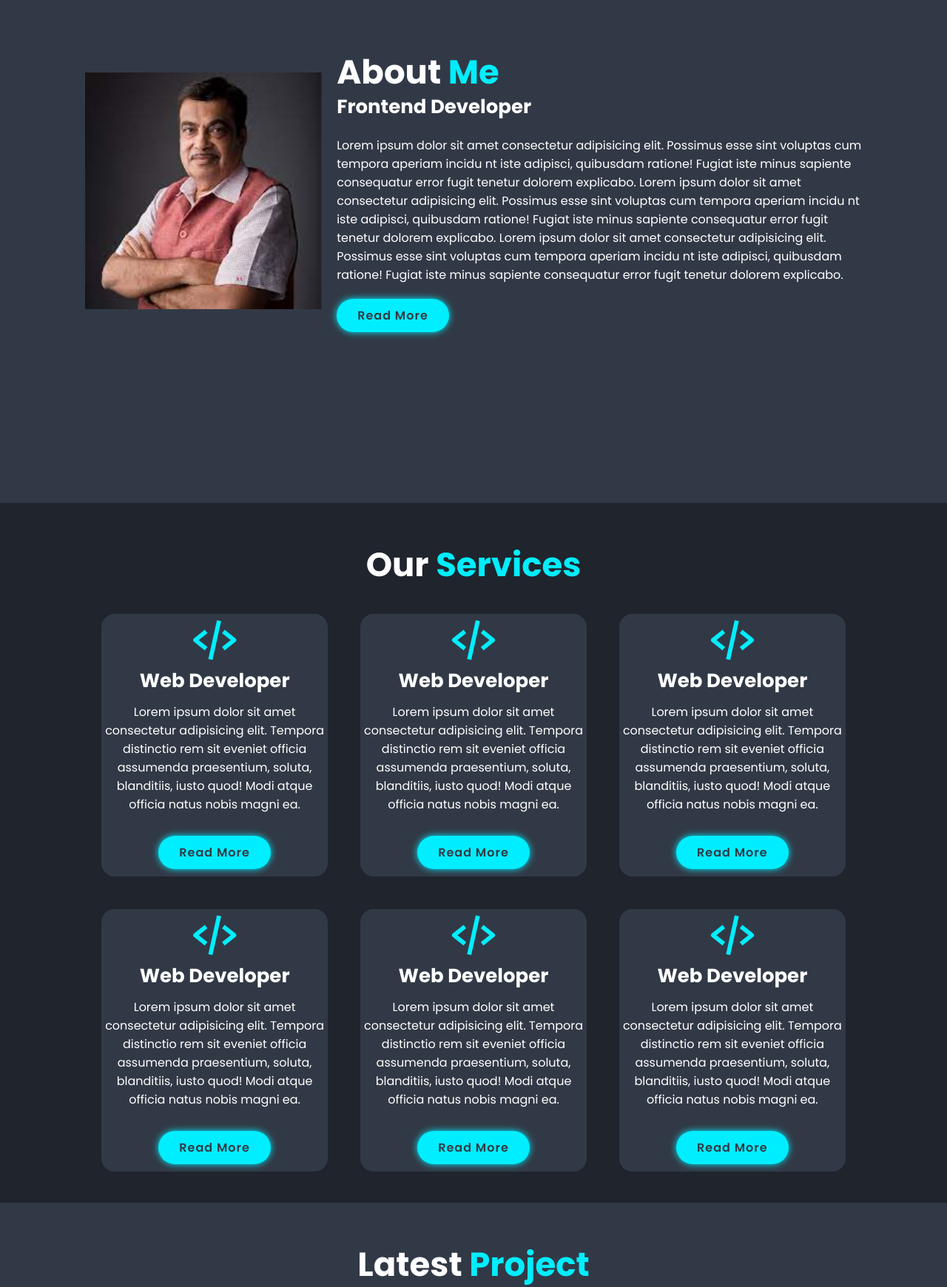
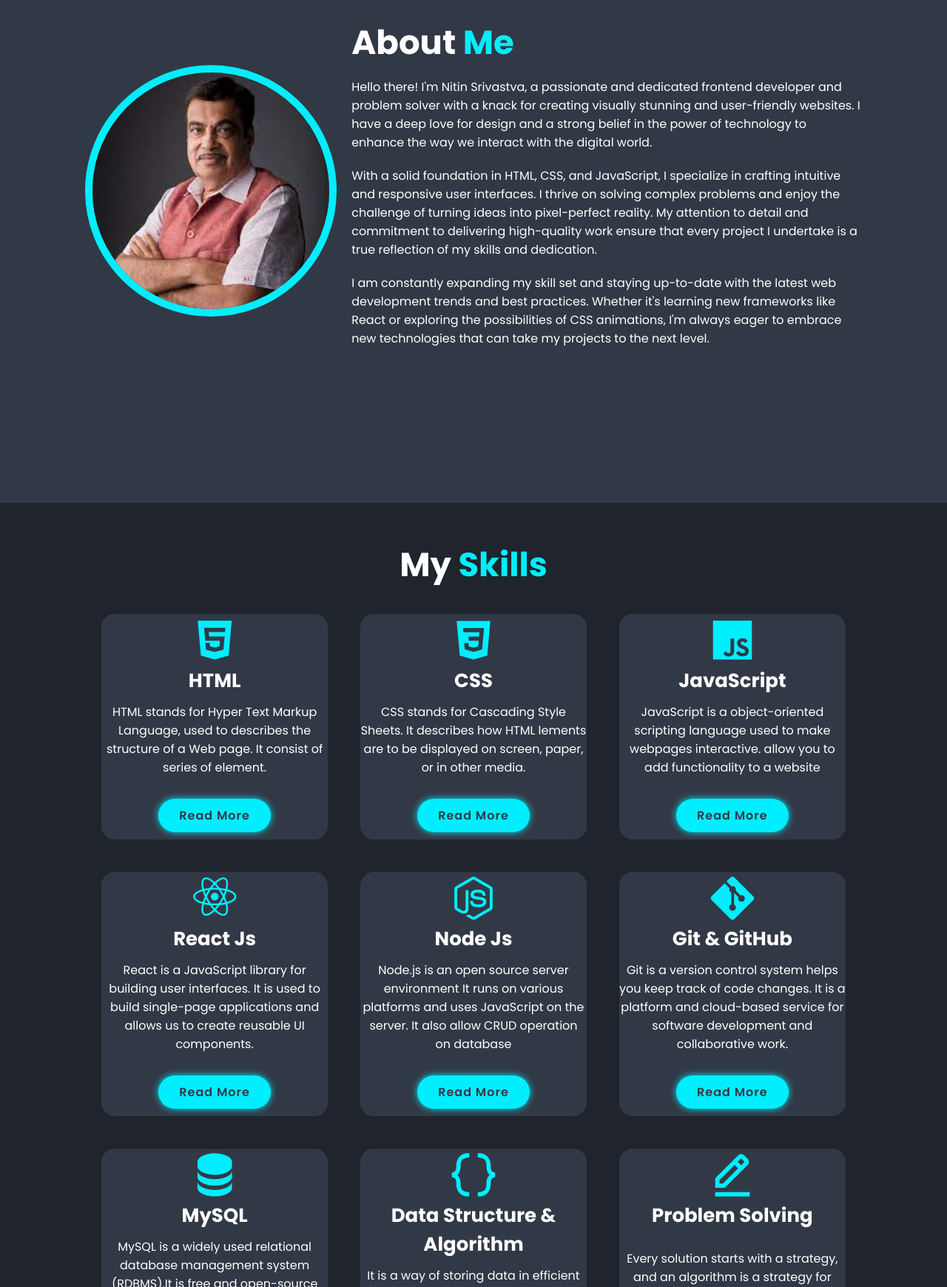
Before and after one commit to NITIN0302/Portfolio, a plain HTML site: page index.html in a window 1280 px wide. Shown: the part 1060-2800 px from the top of the page at 74% size. Drawn offline with nearby package versions, Linux system fonts and the light colour scheme.

Commit message:
Skill section modified

```diff
--- a/index.html
+++ b/index.html
@@ -19,8 +19,8 @@
         <nav class="navbar">
             <a href="#home" class="active">Home</a>
             <a href="#about">About</a>
-            <a href="#services">Services</a>
-            <a href="#portfolio">Portfolio</a>
+            <a href="#services">Skills</a>
+            <a href="#portfolio">Project</a>
             <a href="#contact">Contact</a>
         </nav>
     </header>
@@ -32,17 +32,15 @@
             <h3>Hello, It's Me</h3>
             <h1>Nitin Srivastva</h1>
             <h3>And I'm a <span class="multiple-text"></span></h3>
-            <p>Lorem ipsum dolor sit amet
-                consectetur adipisicing elit. Esse alias,
-                in facere rerum corporis modi aperiam accusamus
-                libero quia nobis iste excepturi</p>
+            <p>I like to craft solid and scalable frontend products with great user experience
+                and currently I also working on the decentralised applications.</p>
             <div class="social-media">
-                <a href=""><i class='bx bxl-linkedin'></i></a>
-                <a href=""><i class='bx bxl-github'></i></a>
-                <a href=""><i class='bx bx-link'></i></a>
-                <a href=""><i class='bx bxl-facebook'></i></a>
+                <a href="https://www.linkedin.com/in/nitin-srivastva-2b43ab202/"><i class='bx bxl-linkedin'></i></a>
+                <a href="https://github.com/NITIN0302"><i class='bx bxl-github'></i></a>
+                <a href="https://www.facebook.com/profile.php?id=100035098817718"><i class='bx bxl-facebook'></i></a>
+                <a href="https://linktr.ee/nitin0302"><i class='bx bx-link'></i></a>
             </div>
-            <a href="#" class="btn">Download CV</a>
+            <a href="resume.pdf" class="btn" target="_blank">Download CV</a>
         </div>
         <div class="home-img">
             <img src="download.jpg" alt="">
@@ -57,97 +55,132 @@
         </div>
         <div class="about-content">
             <h2 class="heading"> About <span>Me</span></h2>
-            <h3>Frontend Developer</h3>
             <p>
-                Lorem ipsum dolor sit amet consectetur adipisicing elit.
-                Possimus esse sint voluptas cum tempora aperiam incidu
-                nt iste adipisci, quibusdam ratione! Fugiat iste minus
-                sapiente consequatur error fugit tenetur dolorem explicabo.
-                Lorem ipsum dolor sit amet consectetur adipisicing elit.
-                Possimus esse sint voluptas cum tempora aperiam incidu
-                nt iste adipisci, quibusdam ratione! Fugiat iste minus
-                sapiente consequatur error fugit tenetur dolorem explicabo.
-                Lorem ipsum dolor sit amet consectetur adipisicing elit.
-                Possimus esse sint voluptas cum tempora aperiam incidu
-                nt iste adipisci, quibusdam ratione! Fugiat iste minus
-                sapiente consequatur error fugit tenetur dolorem explicabo.
+                Hello there! I'm Nitin Srivastva, a passionate and dedicated frontend developer
+                and problem solver
+                with a knack for creating visually stunning and user-friendly websites. I have
+                a deep love for design and a strong belief in the power of technology to enhance
+                the way we interact with the digital world.</p>
+            <p>
+                With a solid foundation in HTML, CSS, and JavaScript, I specialize in crafting
+                intuitive and responsive user interfaces. I thrive on solving complex problems
+                and enjoy the challenge of turning ideas into pixel-perfect reality. My attention
+                 to detail and commitment to delivering high-quality work ensure that every project
+                 I undertake is a true reflection of my skills and dedication.
             </p>
-            <a href="#" class="btn">Read More</a>
+            <p>
+                I am constantly expanding my skill set and staying up-to-date with the latest web
+                development trends and best practices. Whether it's learning new frameworks like React
+                or exploring the possibilities of CSS animations, I'm always eager to embrace new
+                technologies that can take my projects to the next level.
+            </p>
+            <!-- <a href="#" class="btn">Read More</a> -->
         </div>
     </section>
 
     <!-- services content design -->
 
     <section class="services" id="services">
-        <h2 class="heading">Our <span>Services</span></h2>
+        <h2 class="heading">My <span>Skills</span></h2>
         <div class="service-container">
             <div class="services-box">
-                <i class='bx bx-code-alt'></i>
-                <h3>Web Developer</h3>
-                <p>Lorem ipsum dolor sit amet consectetur adipisicing
-                    elit. Tempora distinctio rem sit eveniet officia
-                    assumenda praesentium, soluta, blanditiis,
-                    iusto quod! Modi atque officia natus nobis magni ea.</p>
-
-                <a href="#" class="btn">Read More</a>
+                <i class='bx bxl-html5'></i>
+                <h3>HTML</h3>
+                <p>
+                    HTML stands for Hyper Text Markup Language,
+                    used to describes the structure of a Web page.
+                    It consist of series of element.
+                </p>
+                <a href="https://developer.mozilla.org/en-US/docs/Web/HTML" class="btn">Read More</a>
             </div>
 
             <div class="services-box">
-                <i class='bx bx-code-alt'></i>
-                <h3>Web Developer</h3>
-                <p>Lorem ipsum dolor sit amet consectetur adipisicing
-                    elit. Tempora distinctio rem sit eveniet officia
-                    assumenda praesentium, soluta, blanditiis,
-                    iusto quod! Modi atque officia natus nobis magni ea.</p>
-
-                <a href="#" class="btn">Read More</a>
+                <i class='bx bxl-css3'></i>
+                <h3>CSS</h3>
+                <p>
+                    CSS stands for Cascading Style Sheets. It describes
+                    how HTML lements are to be displayed on screen, paper,
+                    or in other media.
+                </p>
+                <a href="https://developer.mozilla.org/en-US/docs/Web/CSS" class="btn">Read More</a>
             </div>
 
             <div class="services-box">
-                <i class='bx bx-code-alt'></i>
-                <h3>Web Developer</h3>
-                <p>Lorem ipsum dolor sit amet consectetur adipisicing
-                    elit. Tempora distinctio rem sit eveniet officia
-                    assumenda praesentium, soluta, blanditiis,
-                    iusto quod! Modi atque officia natus nobis magni ea.</p>
-
-                <a href="#" class="btn">Read More</a>
+                <i class='bx bxl-javascript'></i>
+                <h3>JavaScript</h3>
+                <p>JavaScript is a object-oriented scripting language used
+                    to make webpages interactive.
+                    allow you to add functionality to a website</p>
+                <a href="https://developer.mozilla.org/en-US/docs/Web/JavaScript" class="btn">Read More</a>
             </div>
         </div>
         <div class="service-container">
             <div class="services-box">
-                <i class='bx bx-code-alt'></i>
-                <h3>Web Developer</h3>
-                <p>Lorem ipsum dolor sit amet consectetur adipisicing
-                    elit. Tempora distinctio rem sit eveniet officia
-                    assumenda praesentium, soluta, blanditiis,
-                    iusto quod! Modi atque officia natus nobis magni ea.</p>
-
-                <a href="#" class="btn">Read More</a>
+                <i class='bx bxl-react'></i>
+                <h3>React Js</h3>
+                <p>React is a JavaScript library for building user interfaces.
+                    It is used to build single-page applications
+                    and allows us to create reusable UI components.
+                </p>
+                <a href="https://react.dev/" class="btn">Read More</a>
             </div>
 
             <div class="services-box">
-                <i class='bx bx-code-alt'></i>
-                <h3>Web Developer</h3>
-                <p>Lorem ipsum dolor sit amet consectetur adipisicing
-                    elit. Tempora distinctio rem sit eveniet officia
-                    assumenda praesentium, soluta, blanditiis,
-                    iusto quod! Modi atque officia natus nobis magni ea.</p>
+                <i class='bx bxl-nodejs'></i>
+                <h3>Node Js</h3>
+                <p>Node.js is an open source server environment
+                    It runs on various platforms
+                    and uses JavaScript on the server.
+                    It also allow CRUD operation on database</p>
+                <a href="https://developer.mozilla.org/en-US/docs/Glossary/Node" class="btn">Read More</a>
 
-                <a href="#" class="btn">Read More</a>
             </div>
 
             <div class="services-box">
-                <i class='bx bx-code-alt'></i>
-                <h3>Web Developer</h3>
-                <p>Lorem ipsum dolor sit amet consectetur adipisicing
-                    elit. Tempora distinctio rem sit eveniet officia
-                    assumenda praesentium, soluta, blanditiis,
-                    iusto quod! Modi atque officia natus nobis magni ea.</p>
+                <i class='bx bxl-git'></i>
+                <h3>Git & GitHub</h3>
+                <p> Git is a version control system
+                    helps you keep track of code changes.
+                    It is a platform and cloud-based service for software development and collaborative work. </p>
+                <a href="https://developer.mozilla.org/en-US/docs/Glossary/git" class="btn">Read More</a>
 
-                <a href="#" class="btn">Read More</a>
             </div>
         </div>
+
+        <div class="service-container">
+            <div class="services-box">
+                <i class='bx bxs-data'></i>
+                <h3>MySQL</h3>
+                <p>
+                    MySQL is a widely used relational database
+                    management system (RDBMS).It is free and open-source
+                    and is ideal for both small and large applications which uses database management.
+                </p>
+                <br>
+                <a href="https://developer.mozilla.org/en-US/docs/Glossary/SQL" class="btn">Read More</a>
+            </div>
+
+            <div class="services-box">
+                <i class='bx bx-code-curly'></i>
+                <h3>Data Structure & Algorithm</h3>
+                <p> It is a way of storing data in efficient manner.
+                    An algorithm is a finite sequence of instruction for solvind a problem.
+                </p>
+                <br>
+                <a href="https://github.com/NITIN0302/Data_Structures" class="btn">Read More</a>
+            </div>
+
+            <div class="services-box">
+                <i class='bx bx-edit-alt'></i>
+                <h3>Problem Solving</h3>
+                <br>
+                <p> Every solution starts with a strategy, and an algorithm
+                    is a strategy for solving a coding problem.
+                    Efficient problem solver have strong observation and intutions.
+                </p>
+                <br>
+                <a href="https://github.com/NITIN0302/Leetcode" class="btn">Read More</a>
+            </div>
     </section>
 
     <!-- portfolio section -->
@@ -156,27 +189,30 @@
         <h2 class="heading">Latest <span>Project</span></h2>
         <div class="portfolio-container">
             <div class="portfolio-box">
-                <img src="download.jpg" alt="image of project">
+                <img src="project1.jpg" alt="image of project">
                 <div class="portfolio-layer">
-                    <h4>Web Deisgn</h4>
-                    <p>Lorem ipsum dolor sit amet consectetur adipisicing elit. Est explicabo recusandae pariatur, fugiat quos, consectetur, dicta maxime iure impedit dignissimos eius quasi reiciendis amet voluptas quas. Enim doloribus mollitia ullam?</p>
-                    <a href="#"><i class='bx bx-link-external'></i></a>
+                    <h4>Music-NFT</h4>
+                    <p>Designed and implemented a Music_NFT project, leveraging blockchain technology which is 80% more safer than web2.
+                        Developed a Decentralized plateform to create, tokenize, and sell music assets as non-fungible tokens (NFTs).</p>
+                    <a href="https://github.com/NITIN0302/Music_NFT"><i class='bx bx-link-external'></i></a>
                 </div>
             </div>
             <div class="portfolio-box">
-                <img src="download.jpg" alt="image of project">
+                <img src="project2.jpg" alt="image of project">
                 <div class="portfolio-layer">
-                    <h4>Web Deisgn</h4>
-                    <p>Lorem ipsum dolor sit amet consectetur adipisicing elit. Est explicabo recusandae pariatur, fugiat quos, consectetur, dicta maxime iure impedit dignissimos eius quasi reiciendis amet voluptas quas. Enim doloribus mollitia ullam?</p>
-                    <a href="#"><i class='bx bx-link-external'></i></a>
+                    <h4>AI Virtual Mouse</h4>
+                    <p>Developed an AI virtual mouse using Python libraries such as that implement the basic function of mouse.
+                     Implemented Computer vision techniques and machine learning for real-me hand movement tracking and interpretaon</p>
+                    <a href="https://github.com/NITIN0302/AI-Virtual-MOUSE"><i class='bx bx-link-external'></i></a>
                 </div>
             </div>
             <div class="portfolio-box">
-                <img src="download.jpg" alt="image of project">
+                <img src="project3.jpg" alt="image of project">
                 <div class="portfolio-layer">
-                    <h4>Web Deisgn</h4>
-                    <p>Lorem ipsum dolor sit amet consectetur adipisicing elit. Est explicabo recusandae pariatur, fugiat quos, consectetur, dicta maxime iure impedit dignissimos eius quasi reiciendis amet voluptas quas. Enim doloribus mollitia ullam?</p>
-                    <a href="#"><i class='bx bx-link-external'></i></a>
+                    <h4>Weather-App</h4>
+                    <p>Incorporate a weather API to retrieve current weather data Research and select a suitable weather API provider.
+                    Implement the logic to send API requests and receive weather data.</p>
+                    <a href="https://github.com/NITIN0302/Weather-API"><i class='bx bx-link-external'></i></a>
                 </div>
             </div>
         </div>
@@ -188,16 +224,16 @@
     <section class="contact" id="contact">
         <h2 class="heading">Contact <span>Me!</span></h2>
 
-        <form action="">
+        <form action="https://formsubmit.co/el/confirm/f45b5fda5f51166cd72014936fd2aa85" method="POST">
             <div class="input-box">
-                <input type="text" placeholder="Full Name">
-                <input type="text" placeholder="Email Address">
+                <input id="name" type="text" placeholder="Full Name">
+                <input id="email" type="text" placeholder="Email Address">
             </div>
             <div class="input-box">
-                <input type="number" placeholder="Mobile Number">
-                <input type="text" placeholder="Email Subject">
+                <input id="number" type="number" placeholder="Mobile Number">
+                <input id="subject" type="text" placeholder="Email Subject">
             </div>
-            <textarea name="" id="" cols="30" rows="10" placeholder="Your Message"></textarea>
+            <textarea name="" id="query" cols="30" rows="10" placeholder="Your Message"></textarea>
             <input type="submit" value="Send" class="btn">
         </form>
     </section>
@@ -216,6 +252,7 @@
     <script src="https://cdn.jsdelivr.net/npm/typed.js@2.0.12"></script>
 
     <script src="script.js"></script>
+
 </body>
 
 </html>
--- a/style.css
+++ b/style.css
@@ -122,7 +122,10 @@ span
     line-height:1.3;
 }
 
-.home-img img{
+.home-img img
+{
+    border-radius:50%;
+    border:1rem solid var(--main-color);
     width:25vw;
     animation: floatImage 4s ease-in-out infinite;
 }
@@ -140,6 +143,7 @@ span
 }
 
 .home-content p{
+    padding-right:20px;
     font-size:1.6rem;
 }
 
@@ -194,6 +198,8 @@ span
 
 .about-img img
 {
+    border-radius:50%;
+    border:1rem solid var(--main-color);
     width:25vw;
 }
 
@@ -220,7 +226,6 @@ span
     margin:2rem 0 2rem;
 }
 
-
 .services h2{
     margin-bottom:1rem;
 }
@@ -233,6 +238,7 @@ span
 
 .services-box
 {
+    align-items:center;
     padding-bottom:10px;
     flex:1 1 30rem;
     text-align:center;
@@ -283,8 +289,6 @@ span
     grid-template-columns: repeat(3,1fr);
     align-items:center;
     gap:2.5rem;
-    /* background-color: var(--bg-color); */
-    /* border-radius: 0.2 solid var(--second-bg-color); */
 }
 
 .portfolio-box
```
Also changed, not shown: project1.jpg (added), project2.jpg (added), project3.jpg (added), script.js (line endings or trailing spaces), 1 other file.
